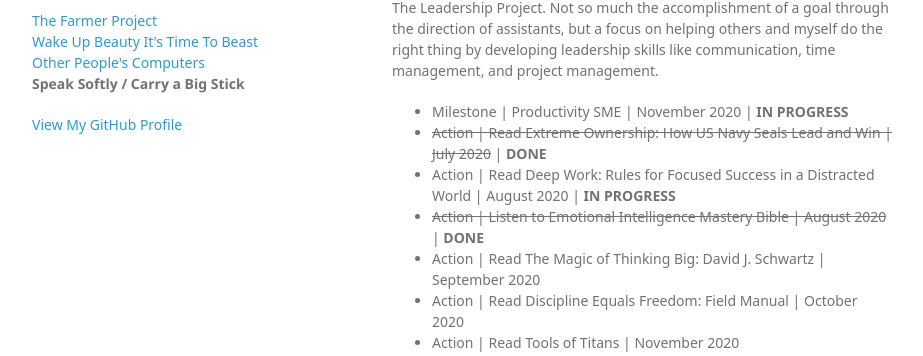
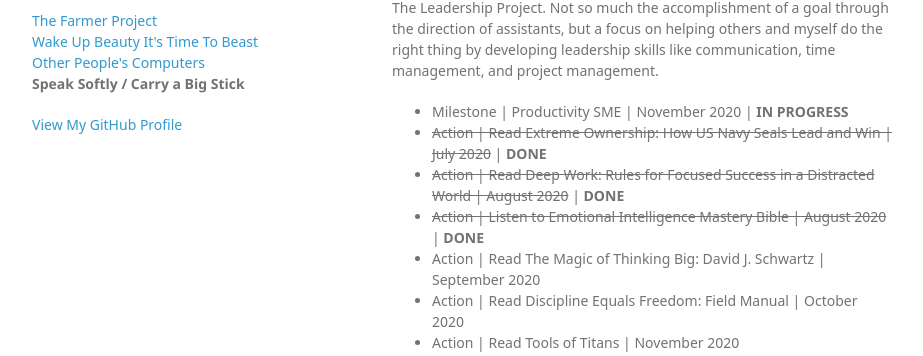
Before and after one commit to rainleander/rainleander.github.io, a Jekyll site: the page speak-softly.html, which Jekyll copies as it is, in a window 1280 px wide. Shown: the part 99-455 px from the top of the page, without its empty margins (178-1101 px from the left). Built offline with Jekyll 4.4.1, drawn with Linux system fonts in a browser that asks for light colours; some web fonts are replaced.

Commit message:
Update speak-softly.html

```diff
--- a/speak-softly.html
+++ b/speak-softly.html
@@ -31,7 +31,7 @@
 
         <p><ul><li>Milestone | Productivity SME | November 2020 | <b>IN PROGRESS</b></li>
         <li><del>Action | Read Extreme Ownership: How US Navy Seals Lead and Win | July 2020</del> | <b>DONE</b></li>
-        <li>Action | Read Deep Work: Rules for Focused Success in a Distracted World | August 2020 | <b>IN PROGRESS</b></li>
+        <li><del>Action | Read Deep Work: Rules for Focused Success in a Distracted World | August 2020</del> | <b>DONE</b></li>
         <li><del>Action | Listen to Emotional Intelligence Mastery Bible | August 2020</del> | <b>DONE</b></li>
         <li>Action | Read The Magic of Thinking Big: David J. Schwartz | September 2020</li>
         <li>Action | Read Discipline Equals Freedom: Field Manual | October 2020</li>
```
